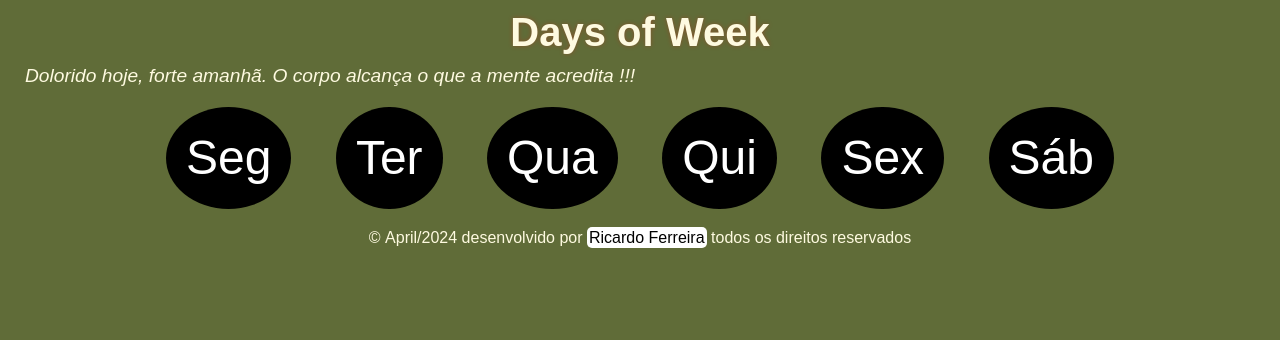
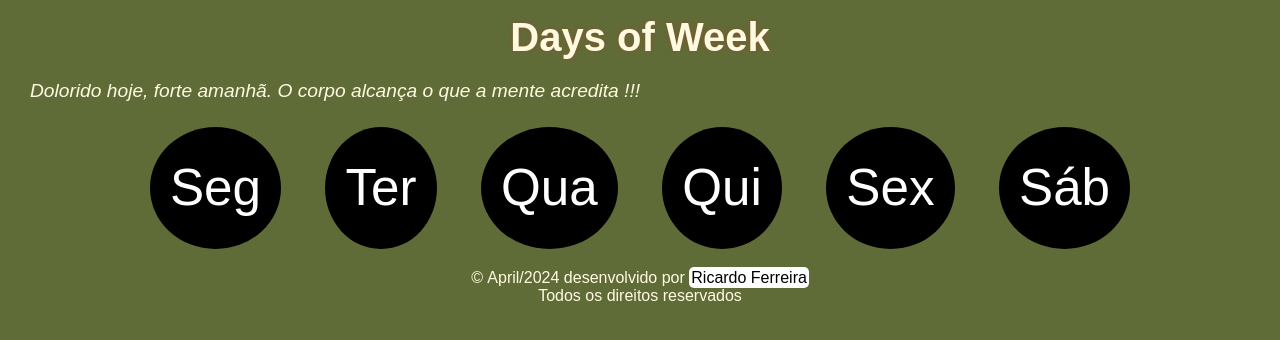
Before and after one commit to RicardoFerreira47/Treino-Academia-Diario, a plain HTML site: page index.html in a window 1280 px wide. Drawn offline with Linux system fonts and the light colour scheme.

Commit message:
Update index.html

```diff
--- a/index.html
+++ b/index.html
@@ -34,7 +34,7 @@
         header>h1{
             font-size: 2.5em;
             font-weight: bold;
-            padding: 10px;
+            padding: 15px;
             text-shadow: 0px 0px 5px rgba(255, 0, 0, 0.23);
         }
 
@@ -44,15 +44,15 @@
             margin-bottom: 10px;
             text-align: justify;
             text-indent: 15px;
-            margin: 0px 10px;
+            margin: 5px 15px;
         }
 
         header>nav>a{
             display: inline-block;
             background-color: black;
             color: white;
-            font-size: 3em;
-            line-height: 1.3em;
+            font-size: 3.2em;
+            line-height: 1.6em;
             text-decoration: none;
             border-radius: 50%;
             transition-duration: .5s;
@@ -70,7 +70,7 @@
 
         }
         footer{
-            margin-bottom: 20px;
+            margin-bottom: 10px;
 
         }
         footer>p{
@@ -92,8 +92,8 @@
         }
 
         footer>p>a:hover{
-            background-color: rgb(104, 103, 103);
-            color:red;
+            background-color: black;
+            color:white;
             box-shadow: 0px 2px 10px rgba(255, 0, 0, 0.685);
         }
 
@@ -123,7 +123,8 @@
     </header>
 
     <footer>
-        <p>&copy;&nbsp;April/2024 desenvolvido por <a href="https://github.com/ricardoferreira47" target="_blank">Ricardo Ferreira</a> todos os direitos reservados</p>
+        <p>&copy;&nbsp;April/2024 desenvolvido por <a href="https://github.com/ricardoferreira47" target="_blank">Ricardo Ferreira</a></p>
+        <p>Todos os direitos reservados</p>
     </footer>
 
 
```
